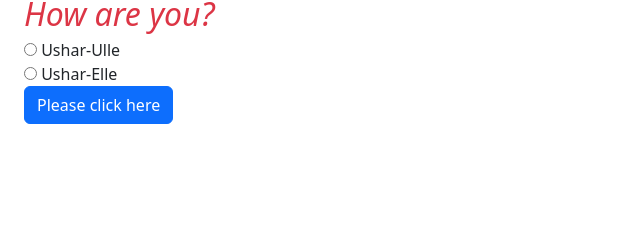
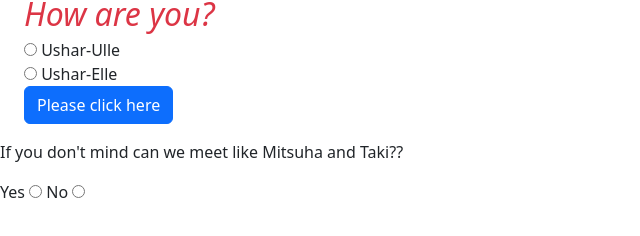
Before and after one commit to Nage-Sh/skills-introduction-to-github, a plain HTML site: page index.html in a window 1280 px wide. Shown: the part 66-302 px from the top of the page, without its empty margins (0-640 px from the left). Drawn offline with nearby package versions, Linux system fonts and the light colour scheme.

Commit message:
Added the radio button

```diff
--- a/index.html
+++ b/index.html
@@ -67,5 +67,11 @@
     </form>
 
     <div id="alertPlaceHolder"></div>
+
+    <p>If you don't mind can we meet like Mitsuha and Taki??</p>
+    <label for="choice-yes">Yes</label>
+    <input type="radio" name="choice">
+    <label for="choice-no">No</label>
+    <input type="radio" name="choice">
 </body>
 </html>
```
